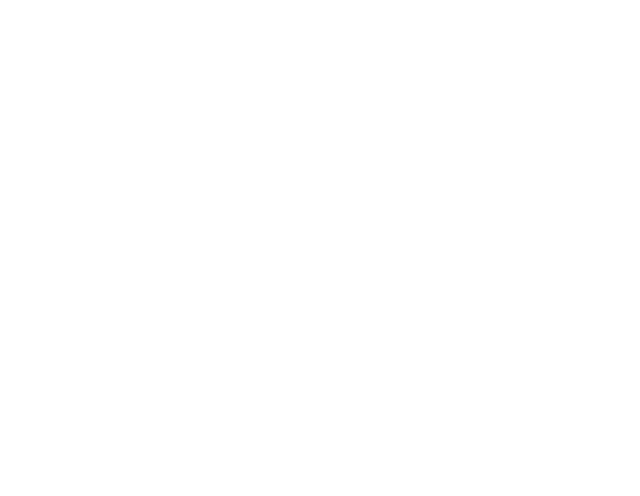
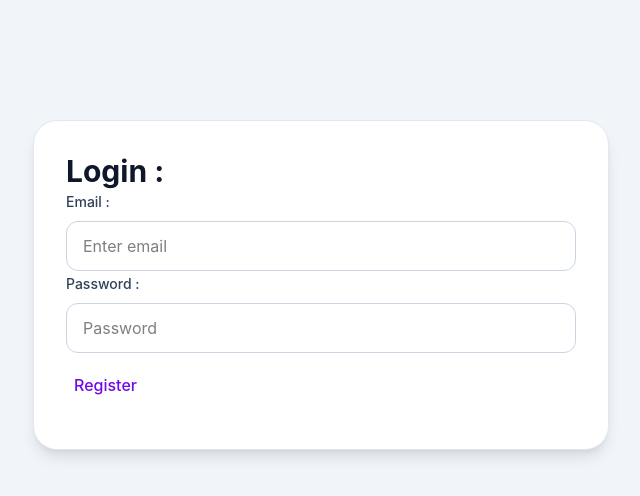
Before and after one commit to jasmeenrajput595/Bill-Splitter, a React app: page /login in a window 1280 px wide. Before the commit this address had no page. Shown: the top 496 px of the page, without its empty margins (319-959 px from the left). Built offline with nearby package versions, Linux system fonts and the light colour scheme; the HTML template or start-up script is replaced by a standard one.

Commit message:
Register users

```diff
--- a/src/App.jsx
+++ b/src/App.jsx
@@ -1,30 +1,28 @@
 import CreateGroup from "./components/CreateGroup";
 import CreateExpense from "./components/CreateExpense";
 // import Navbar from "./components/Navbar";
-import ExpenseList from './components/ExpenseList'
+import ExpenseList from "./components/ExpenseList";
 import Balance from "./components/Balance";
 import SettleUp from "./components/SettleUp";
-import {Routes, Route } from "react-router-dom";
-import PrivateRoute from './PrivateRoutes/PrivateRoute'
-import LoginPage from './components/LoginPage'
-
+import { Routes, Route } from "react-router-dom";
+import PrivateRoute from "./PrivateRoutes/PrivateRoute";
+import Login from './components/Login'
+import Register from './components/Register'
 export default function App() {
-
   return (
     <>
       <Routes>
-      {/* <Navbar/> */}
+        <Route path="/" element={<Register />} />
+        <Route path="/login" element={<Login />} />
 
-        <Route path="/" element={<LoginPage />} />
         <Route element={<PrivateRoute />}>
-        <Route path="/createGroup" element={<CreateGroup />} />
+          <Route path="/createGroup" element={<CreateGroup />} />
           <Route path="/createExpense" element={<CreateExpense />} />
           <Route path="/expenseList" element={<ExpenseList />} />
           <Route path="/balance" element={<Balance />} />
           <Route path="/settleUp" element={<SettleUp />} />
         </Route>
       </Routes>
-
     </>
   );
 }
--- a/src/PrivateRoutes/PrivateRoute.jsx
+++ b/src/PrivateRoutes/PrivateRoute.jsx
@@ -1,6 +1,7 @@
 import { Navigate, Outlet } from "react-router-dom";
 
 export default function PrivateRoute() {
+
   const login = localStorage.getItem("login");
 
   return login ? <Outlet /> : <Navigate to="/" />;
--- a/src/components/Balance.jsx
+++ b/src/components/Balance.jsx
@@ -1,13 +1,12 @@
 import { useState, useEffect } from "react";
 import axios from "axios";
-// import {useNavigate} from 'react-router-dom'
 import Navbar from './Navbar'
 
 export default function Balance() {
-  // const navigate = useNavigate()
   const [groups, setGroups] = useState([]);
   const [selectedGroup, setSelectedGroup] = useState("");
   const [balance, setBalance] = useState({});
+  const user = JSON.parse(localStorage.getItem("user"));
 
   useEffect(() => {
     // eslint-disable-next-line react-hooks/immutability
@@ -17,7 +16,7 @@
   async function getGroups() {
     try {
       const response = await axios.get(
-        "http://localhost:3000/group/groups"
+        `http://localhost:3000/billSplitter/groups/${user._id}`
       );
 
       setGroups(response.data.groups);
@@ -34,7 +33,7 @@
 
     try {
       const response = await axios.get(
-        `http://localhost:3000/group/balance/${selectedGroup}`
+        `http://localhost:3000/billSplitter/balance/${selectedGroup}`
       );
       console.log(response.data.balance);
 
--- a/src/components/ExpenseList.jsx
+++ b/src/components/ExpenseList.jsx
@@ -2,13 +2,12 @@
 import axios from "axios";
 import Navbar from './Navbar'
 
-// import { useNavigate } from "react-router-dom";
 
 export default function ExpenseList(){
-    // const navigate = useNavigate();
      const [groups, setGroups] = useState([]);
       const [selectedGroup, setSelectedGroup] = useState("");
       const [expenses, setExpenses] = useState([]);
+      const user = JSON.parse(localStorage.getItem("user"));
 
 useEffect(() => {
     // eslint-disable-next-line react-hooks/immutability
@@ -17,7 +16,7 @@
 
   async function getGroups() {
     try {
-      const response = await axios.get("http://localhost:3000/group/groups");
+      const response = await axios.get(`http://localhost:3000/billSplitter/groups/${user._id}`);
       setGroups(response.data.groups);
     } catch (error) {
       console.log(error);
@@ -32,7 +31,7 @@
     }
     try {
       const response = await axios.get(
-        `http://localhost:3000/group/expenses/${selectedGroup}`,
+        `http://localhost:3000/billSplitter/expenses/${selectedGroup}`,
       );
 
       setExpenses(response.data.expenses);
@@ -85,7 +84,7 @@
               </p>
 
               <p>
-                <b>Paid By :</b> {expense.addedBy}
+                <b>Paid By :</b> {expense.addedBy.name}
               </p>
 
               <p>
--- /dev/null
+++ b/src/components/Login.jsx
@@ -0,0 +1,77 @@
+import {useState} from "react";
+
+export default function Login() {
+  const [email, setEmail] = useState("");
+  const [password, setPassword] = useState("");
+
+  const handleRegister = async (e) => {
+    e.preventDefault();
+
+    try {
+      const response = await axios.post(
+        "http://localhost:3000/billSplitter/login",
+        {
+          email,
+          password,
+        },
+      );
+console.log(response);
+console.log(response.data);
+
+      localStorage.setItem("login", "true");
+      localStorage.setItem("user", JSON.stringify(response.data.user));
+
+      navigate("/createGroup");
+    } catch (error) {
+        console.log(error.response);
+
+  if (error.response) {
+    alert(error.response.data.message);
+  } else {
+    alert("Backend not reachable");
+  }
+    }
+  };
+  return (
+    <>
+      <form>
+        <div className="min-h-screen bg-slate-100 flex justify-center items-start pt-30">
+          <div className="w-full max-w-xl bg-white rounded-3xl shadow-lg border border-slate-200 p-8">
+            <h1 className="text-3xl font-bold text-slate-900">Login :</h1>
+
+            <label className="text-sm font-medium text-slate-700">
+              Email :
+            </label>
+
+            <input
+              type="text"
+              value={email}
+              className="w-full mt-2 rounded-xl border border-slate-300 px-4 py-3 focus:border-violet-500"
+              placeholder="Enter email"
+              onChange={(e) => setEmail(e.target.value)}
+            />
+
+            <label className="text-sm font-medium text-slate-700">
+              Password :
+            </label>
+
+            <input
+              type="password"
+              value={password}
+              className="w-full mt-2 rounded-xl border border-slate-300 px-4 py-3 focus:border-violet-500"
+              placeholder="Password"
+              onChange={(e) => setPassword(e.target.value)}
+            />
+
+            <button
+              onClick={handleRegister}
+              className="mt-2 m-2 rounded-2xl py-3 text-violet-700 font-medium hover:bg-violet-50 transition"
+            >
+              Register
+            </button>
+          </div>
+        </div>
+      </form>
+    </>
+  );
+}
--- a/src/components/LoginPage.jsx
+++ b/src/components/Register.jsx
@@ -2,47 +2,36 @@
 import axios from "axios";
 import { useNavigate } from "react-router-dom";
 
-export default function LoginPage() {
+export default function Register() {
   const navigate = useNavigate();
   const[name , setName]=useState("")
   const [email, setEmail] = useState("");
   const [password, setPassword] = useState("");
 
 
-  useEffect(() => {
-    // eslint-disable-next-line react-hooks/immutability
-    fetchUserDetails();
-  }, []);
-
-  async function fetchUserDetails() {
+   const handleRegister= async (e)=>{
+    e.preventDefault()
     try {
-      const response = await axios.get("http://localhost:3000/group/loginDetails");
-       console.log(response.data)
-      setEmail(response.data);
-    } catch (error) {
-      console.log(error);
-    }
-  }
-  const handleClick = async () => {
-    try {
-      const response = await axios.post("http://localhost:3000/login", {
+      const response = await axios.post("http://localhost:3000/billSplitter/register", {
         name,
         email,
         password,
       });
-       console.log(response.data);
-      // console.log(JSON.stringify(response));
-      localStorage.setItem("login", "true");
-      navigate("/createGroup");
+      // localStorage.setItem("login", "true");
+       alert(response.data.message);
+       navigate("/login");
     } catch (error) {
-      console.log("something went wrong", error);
+    alert(error.response.data.message);
     }
-  };
+  }
+
+
+
   return (
     <form>
       <div className="min-h-screen bg-slate-100 flex justify-center items-start pt-30">
         <div className="w-full max-w-xl bg-white rounded-3xl shadow-lg border border-slate-200 p-8">
-          <h1 className="text-3xl font-bold text-slate-900">Login :</h1>
+          <h1 className="text-3xl font-bold text-slate-900">Register :</h1>
           <label className="text-sm font-medium text-slate-700">Name :</label>
 
           <input
@@ -75,10 +64,10 @@
           />
 
           <button
-            onClick={handleClick}
+            onClick={handleRegister}
             className="mt-2 m-2 rounded-2xl py-3 text-violet-700 font-medium hover:bg-violet-50 transition"
           >
-            Login
+            Register
           </button>
         </div>
       </div>
--- a/src/components/SettleUp.jsx
+++ b/src/components/SettleUp.jsx
@@ -1,14 +1,13 @@
 import { useEffect, useState } from "react";
 import axios from "axios";
-// import { useNavigate } from "react-router-dom";
 import Navbar from './Navbar'
 
 
 export default function SettleUp() {
-  // const navigate = useNavigate();
   const [groups, setGroups] = useState([]);
   const [selectedGroup, setSelectedGroup] = useState("");
   const [transactions, setTransactions] = useState([]);
+  const user = JSON.parse(localStorage.getItem("user"));
 
   useEffect(() => {
     // eslint-disable-next-line react-hooks/immutability
@@ -17,8 +16,7 @@
 
   async function fetchGroups() {
     try {
-      const response = await axios.get("http://localhost:3000/group/groups");
-      // console.log(response.data);
+      const response = await axios.get(  `http://localhost:3000/billSplitter/groups/${user._id}`);
       setGroups(response.data.groups);
     } catch (error) {
       console.log(error);
@@ -33,7 +31,7 @@
 
     try {
       const response = await axios.get(
-        `http://localhost:3000/group/settleup/${selectedGroup}`,
+        `http://localhost:3000/billSplitter/settleup/${selectedGroup}`,
       );
 
       setTransactions(response.data.transactions);
@@ -57,12 +55,7 @@
             Show Result
           </button>
 
-          {/* <button
-            onClick={() => navigate("/expenseList")}
-            className="rounded-2xl py-3 text-yellow-500 font-medium hover:bg-yellow-50 transition "
-          >
-            Back ←
-          </button> */}
+
         </div>
 
         <select
```
Also changed, not shown: src/components/CreateExpense.jsx (+27 -45 lines), src/components/CreateGroup.jsx (+36 -17 lines), src/components/Navbar.jsx (+0 -86 lines).
